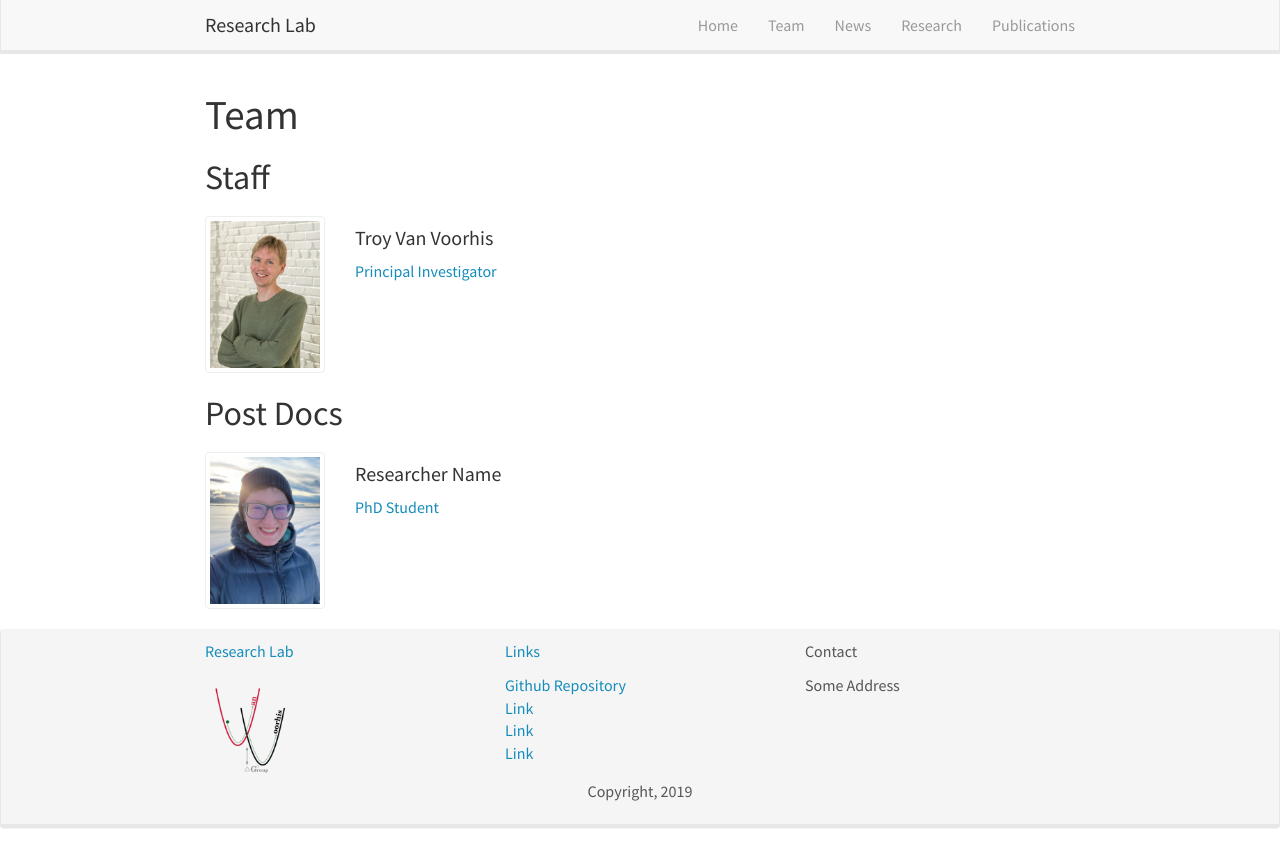
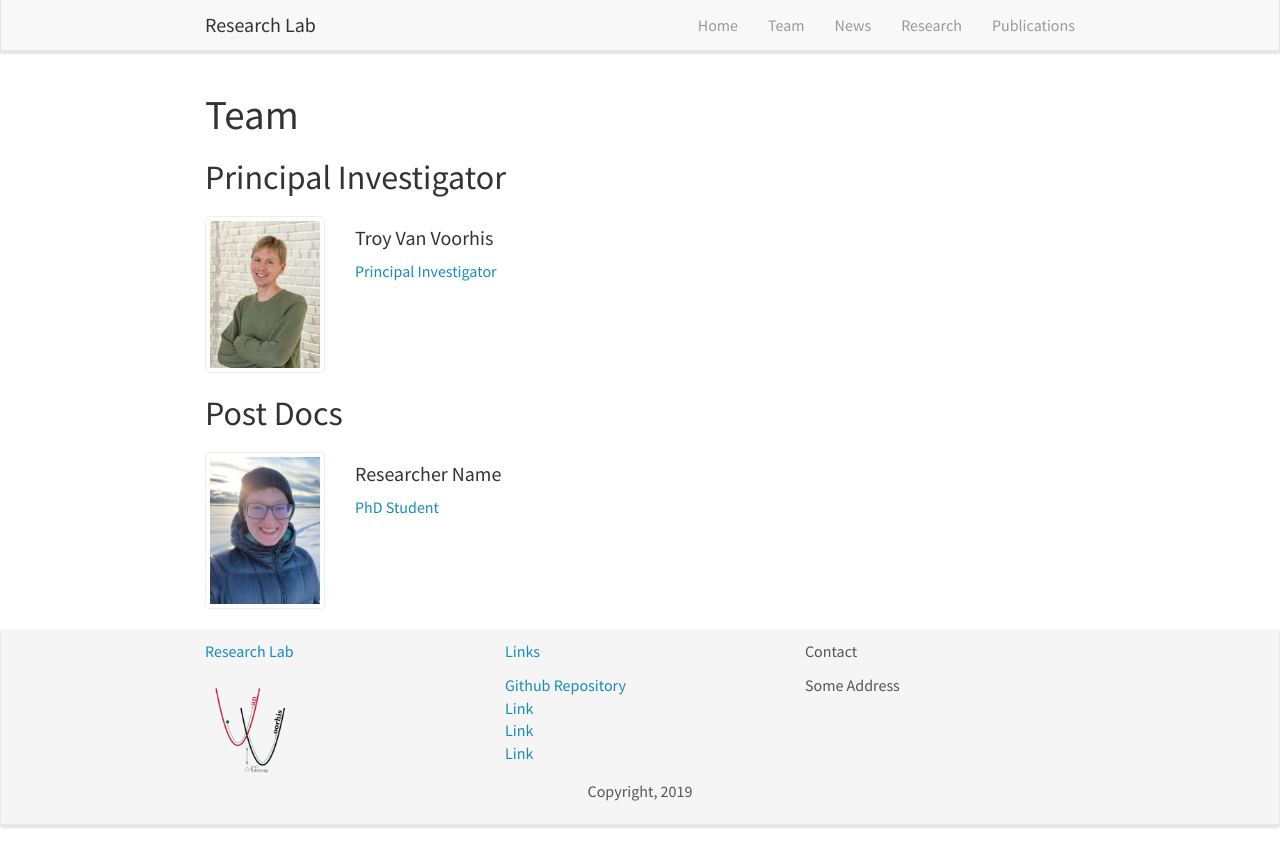
Before and after one commit to troyvvgroup/troyvvgroup.github.io, a Jekyll site: the page built from _pages/team/index.html, in a window 1280 px wide. Shown: the top 867 px of the page. Built offline with Jekyll 4.4.1, drawn with Linux system fonts in a browser that asks for light colours; nearby versions of some CDN libraries.

Commit message:
Update index.html

```diff
--- a/_pages/team/index.html
+++ b/_pages/team/index.html
@@ -10,7 +10,7 @@ permalink: /team/
 
 <!-- Staff -->
 
-<h2><a id="staff"></a>Staff</h2>
+<h2><a id="staff"></a>Principal Investigator</h2>
 {% assign members = site.posts | where: 'category', 'staff' | sort: 'date' %}
 {% for member in members %}
 <div class="card team-member-card">
```
